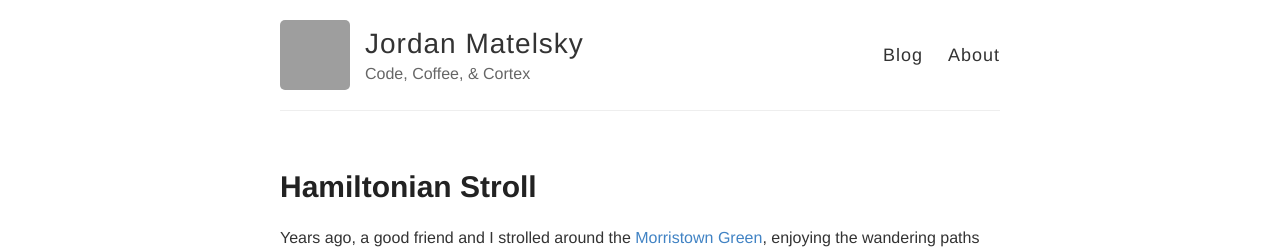
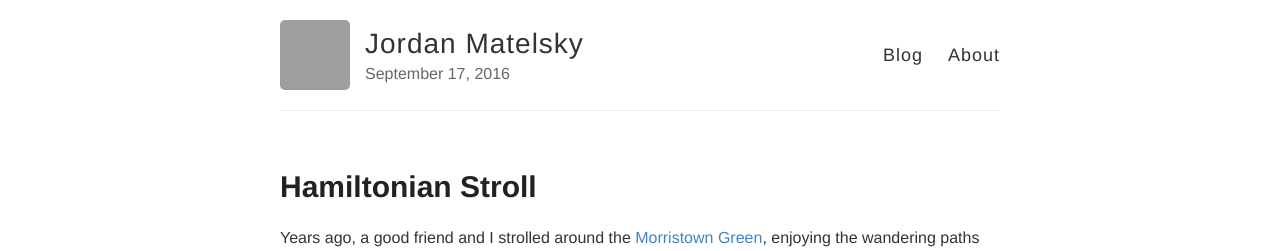
Before and after one commit to j6k4m8/photo-journal, a Jekyll site: the page built from index.html, in a window 1280 px wide. Shown: the top 251 px of the page. Built offline with Jekyll 4.4.1, drawn with Linux system fonts in a browser that asks for light colours; grey boxes are pictures that could not be loaded.

Commit message:
Update _config.yml

```diff
--- a/_config.yml
+++ b/_config.yml
@@ -6,7 +6,7 @@
 name: Jordan Matelsky
 
 # Short bio or description (displayed in the header)
-description: Code, Coffee, & Cortex
+description: September 17, 2016
 
 # URL of your avatar or profile pic (you could use your GitHub profile pic)
 avatar: https://avatars0.githubusercontent.com/u/693511?v=3&s=460
```
